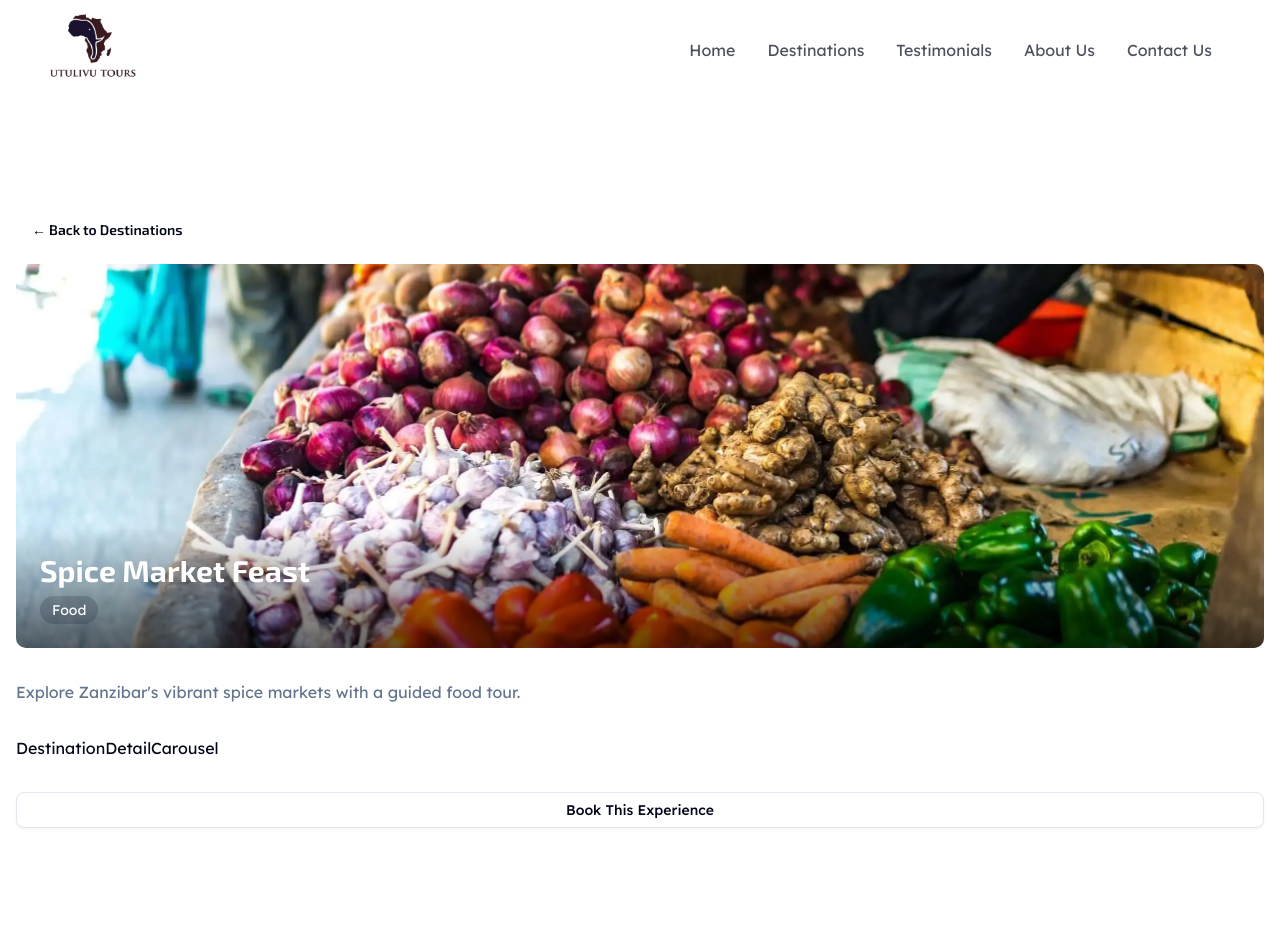
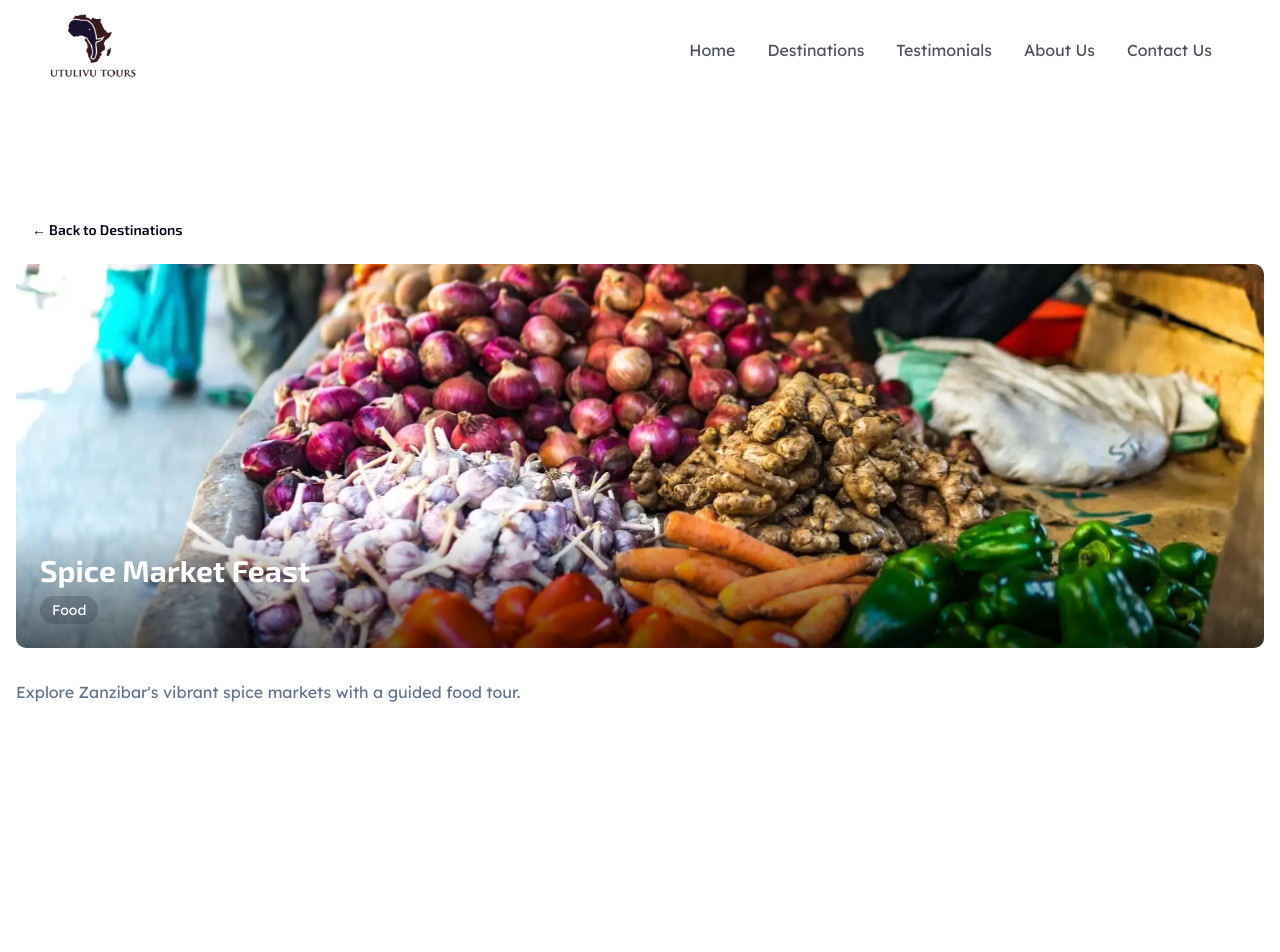
Before and after one commit to bojan09/utulivu-2.0, a React (Vite) app: page /destinations/1 in a window 1280 px wide. Shown: the top 952 px of the page. Built offline with nearby package versions, Linux system fonts and the light colour scheme.

Commit message:
ImageModal, added. ImageCarousel work in progress, DestinationsDetail work in progress

```diff
--- a/src/components/DestinationDetail.tsx
+++ b/src/components/DestinationDetail.tsx
@@ -1,9 +1,9 @@
+// pages/DestinationDetail.tsx
 import * as React from "react";
 import { useParams, Link } from "react-router-dom";
-
 import { Button } from "@/components/ui/button";
-import { DestinationDetailCarousel } from "./";
-
+import { ImageCarousel } from "@/components/ImageCarousel";
+import { ImageModal } from "@/components/ImageModal";
 import { destinationsData } from "@/constants";
 
 export default function DestinationDetail() {
@@ -12,20 +12,24 @@ export default function DestinationDetail() {
   const [mainImage, setMainImage] = React.useState<string | undefined>(
     undefined
   );
+  const [selectedImage, setSelectedImage] = React.useState<string | null>(null);
 
-  // Initialize mainImage with post.image when post is found
+  // Debug: Log post data to verify
   React.useEffect(() => {
     if (post) {
+      console.log("Post data:", post);
       setMainImage(post.image);
+    } else {
+      console.log("Post not found for id:", id);
     }
-  }, [post]);
+  }, [post, id]);
 
   if (!post) {
     return (
       <div className="min-h-screen bg-background flex items-center justify-center">
         <div className="container mx-auto px-4 text-center">
           <h1 className="text-2xl font-bold">Destination Not Found</h1>
-          <Link to="/">
+          <Link to="/tours#destinations">
             <Button variant="outline" className="mt-4">
               Back to Destinations
             </Button>
@@ -35,10 +39,13 @@ export default function DestinationDetail() {
     );
   }
 
+  // Combine main image and additionalImages for carousel
+  const carouselImages = [post.image, ...post.additionalImages].slice(0, 6);
+
   return (
     <div className="min-h-screen bg-background animate-in fade-in duration-500">
       <div className="container mx-auto px-4 py-12">
-        <Link to="/">
+        <Link to="/tours#destinations">
           <Button variant="ghost" className="mb-4">
             ← Back to Destinations
           </Button>
@@ -47,7 +54,7 @@ export default function DestinationDetail() {
           {/* Hero Image */}
           <div className="relative rounded-lg overflow-hidden transition-all duration-300">
             <img
-              src={mainImage}
+              src={mainImage || post.image}
               alt={post.title}
               className="w-full h-96 object-cover"
             />
@@ -64,12 +71,31 @@ export default function DestinationDetail() {
             <p className="text-muted-foreground">{post.description}</p>
           </div>
 
-          <DestinationDetailCarousel />
+          {/* Image Carousel */}
+          <ImageCarousel
+            images={carouselImages}
+            onImageClick={(image) => {
+              console.log("Opening modal with image:", image); // Debug
+              setSelectedImage(image);
+              // Optional: Update main image
+              setMainImage(image);
+            }}
+          />
 
           <Button asChild variant="outline">
             <Link to="/contact">Book This Experience</Link>
           </Button>
         </div>
+
+        {/* Image Modal */}
+        {selectedImage && (
+          <ImageModal
+            images={carouselImages}
+            initialImage={selectedImage} // TypeScript now happy since we check selectedImage
+            alt={post.title}
+            onClose={() => setSelectedImage(null)}
+          />
+        )}
       </div>
     </div>
   );
--- a/src/components/DestinationDetailCarousel.tsx
+++ /dev/null
@@ -1,5 +0,0 @@
-const DestinationDetailCarousel = () => {
-  return <div>DestinationDetailCarousel</div>;
-};
-
-export default DestinationDetailCarousel;
--- /dev/null
+++ b/src/components/ImageCarousel.tsx
@@ -0,0 +1,62 @@
+// components/ImageCarousel.tsx
+import * as React from "react";
+import Slider from "react-slick";
+
+interface ImageCarouselProps {
+  images: string[];
+  onImageClick: (image: string) => void;
+}
+
+export function ImageCarousel({ images, onImageClick }: ImageCarouselProps) {
+  // Limit to 6 images
+  const carouselImages = images.slice(0, 6);
+  console.log("ImageCarousel images:", carouselImages); // Debug: Check images
+
+  // Carousel settings
+  const sliderSettings = {
+    dots: true,
+    infinite: carouselImages.length > 5,
+    speed: 500,
+    slidesToShow: Math.min(carouselImages.length, 5),
+    slidesToScroll: 1,
+    responsive: [
+      {
+        breakpoint: 1024,
+        settings: { slidesToShow: Math.min(carouselImages.length, 3) },
+      },
+      {
+        breakpoint: 640,
+        settings: { slidesToShow: Math.min(carouselImages.length, 2) },
+      },
+    ],
+  };
+
+  return (
+    <div className="max-w-4xl mx-auto">
+      {carouselImages.length > 0 ? (
+        <Slider {...sliderSettings}>
+          {carouselImages.map((img, idx) => (
+            <div
+              key={idx}
+              className="px-1 cursor-pointer"
+              onClick={() => {
+                console.log("Clicked carousel image:", img); // Debug: Confirm click
+                onImageClick(img);
+              }}
+            >
+              <img
+                src={img}
+                alt={`Image ${idx + 1}`}
+                className="h-24 w-full object-cover rounded-md transition-transform duration-200 hover:scale-105"
+              />
+            </div>
+          ))}
+        </Slider>
+      ) : (
+        <p className="text-center text-muted-foreground">
+          No additional images available.
+        </p>
+      )}
+    </div>
+  );
+}
--- /dev/null
+++ b/src/components/ImageModal.tsx
@@ -0,0 +1,75 @@
+// components/ImageModal.tsx
+import * as React from "react";
+import { Button } from "@/components/ui/button";
+import { X, ChevronLeft, ChevronRight } from "lucide-react";
+
+interface ImageModalProps {
+  images: string[];
+  initialImage: string;
+  alt: string;
+  onClose: () => void;
+}
+
+export function ImageModal({
+  images,
+  initialImage,
+  alt,
+  onClose,
+}: ImageModalProps) {
+  const [currentIndex, setCurrentIndex] = React.useState(
+    images.indexOf(initialImage) !== -1 ? images.indexOf(initialImage) : 0
+  );
+
+  const handlePrev = () => {
+    setCurrentIndex((prev) => (prev === 0 ? images.length - 1 : prev - 1));
+  };
+
+  const handleNext = () => {
+    setCurrentIndex((prev) => (prev === images.length - 1 ? 0 : prev + 1));
+  };
+
+  return (
+    <div className="fixed inset-0 z-50 flex items-center justify-center bg-black/80 animate-in fade-in duration-300">
+      <div className="relative max-w-4xl w-full mx-4 flex flex-col items-center justify-center">
+        {/* Close Button */}
+        <Button
+          variant="ghost"
+          size="icon"
+          className="absolute top-4 right-4 text-white hover:bg-white/20"
+          onClick={onClose}
+        >
+          <X className="h-6 w-6" />
+        </Button>
+
+        {/* Navigation Arrows */}
+        {images.length > 1 && (
+          <>
+            <Button
+              variant="ghost"
+              size="icon"
+              className="absolute top-1/2 left-4 transform -translate-y-1/2 text-white hover:bg-white/20"
+              onClick={handlePrev}
+            >
+              <ChevronLeft className="h-8 w-8" />
+            </Button>
+            <Button
+              variant="ghost"
+              size="icon"
+              className="absolute top-1/2 right-4 transform -translate-y-1/2 text-white hover:bg-white/20"
+              onClick={handleNext}
+            >
+              <ChevronRight className="h-8 w-8" />
+            </Button>
+          </>
+        )}
+
+        {/* Image */}
+        <img
+          src={images[currentIndex]}
+          alt={`${alt} ${currentIndex + 1}`}
+          className="w-[50vw] h-[auto] max-h-[80vh] object-contain rounded-lg transition-opacity duration-300"
+        />
+      </div>
+    </div>
+  );
+}
--- a/src/components/index.ts
+++ b/src/components/index.ts
@@ -2,5 +2,4 @@ export { default as Navbar } from "./Navbar";
 export { default as Hero } from "./Hero";
 export { default as BackgroundVideo } from "./BackgroundVideo";
 export { default as DestinationDetail } from "./DestinationDetail";
-export { default as DestinationDetailCarousel } from "./DestinationDetailCarousel";
 export { default as ScrollToTop } from "./ScrollToTop";
```
